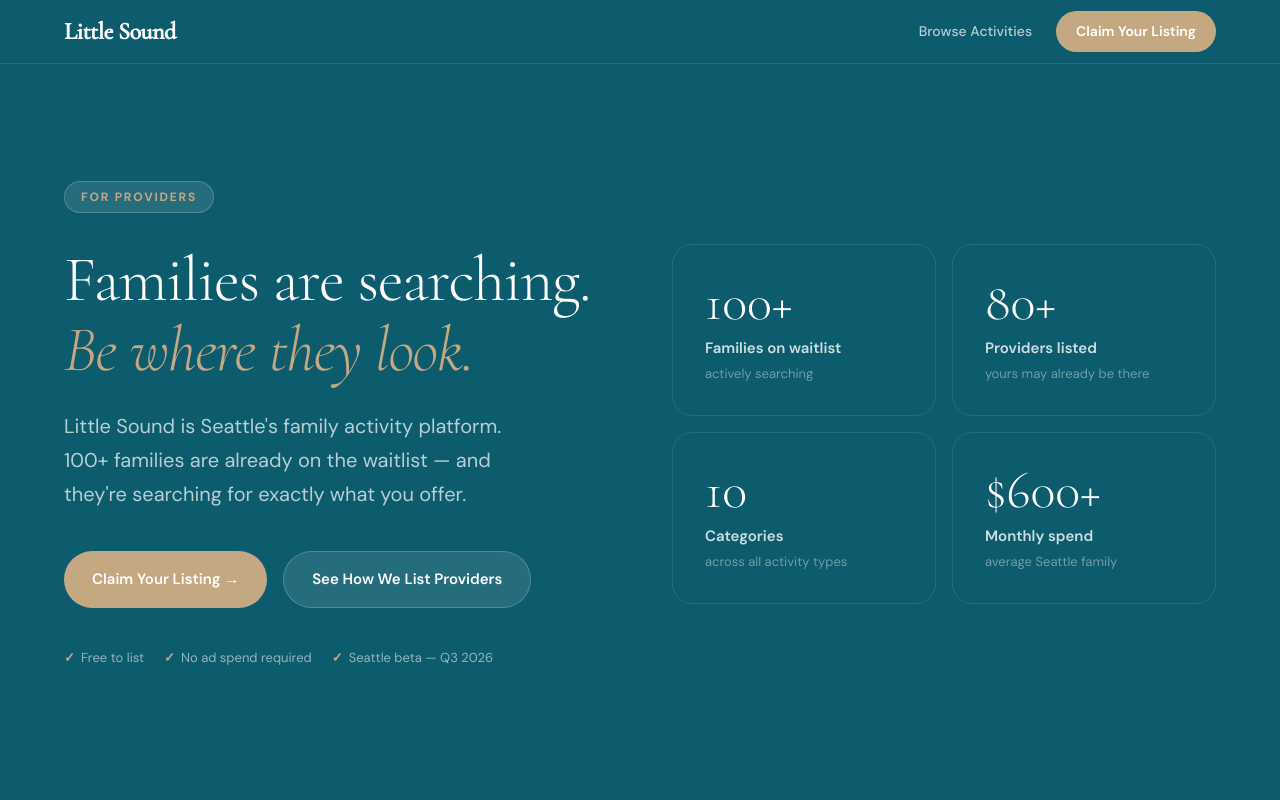
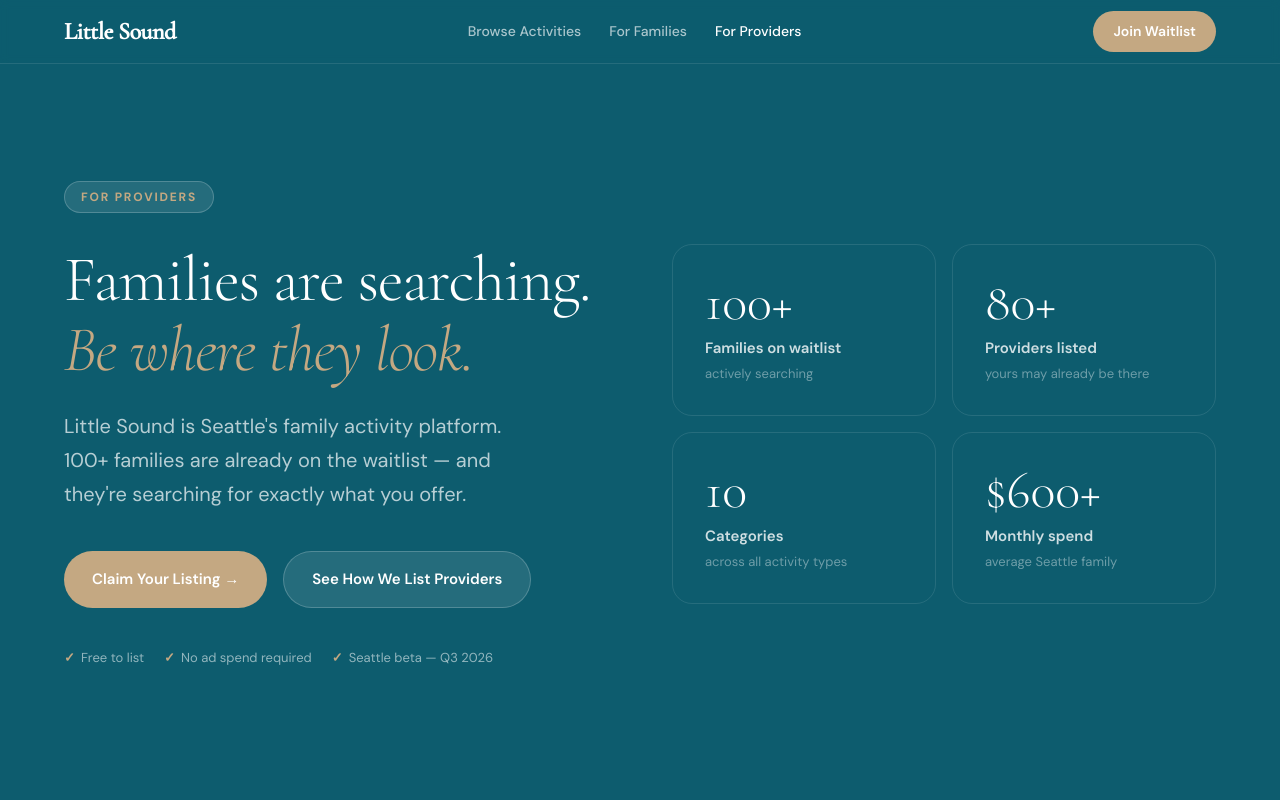
Before and after one commit to thelittlesound/littlesound-landing, a Next.js app: page /for-providers in a window 1280 px wide. Shown: the top 800 px of the page. Built offline with nearby package versions, Linux system fonts and the light colour scheme.

Commit message:
Add site-wide nav with mobile hamburger menu

```diff
--- a/app/components/Hero.tsx
+++ b/app/components/Hero.tsx
@@ -75,7 +75,7 @@
   ];
 
   return (
-    <section className="min-h-screen bg-[#0D5C6E] pt-24 pb-16 px-6 md:px-10 lg:px-16 flex items-center">
+    <section className="min-h-screen bg-[#0D5C6E] pt-32 pb-16 px-6 md:px-10 lg:px-16 flex items-center">
       <div className="max-w-[1280px] mx-auto w-full grid grid-cols-1 lg:grid-cols-2 gap-16 items-center">
 
         {/* Left — copy */}
--- /dev/null
+++ b/app/components/Nav.tsx
@@ -0,0 +1,92 @@
+'use client';
+
+import { useState } from 'react';
+import Link from 'next/link';
+import { usePathname } from 'next/navigation';
+
+const LINKS = [
+  { label: 'Browse Activities', href: '/discover' },
+  { label: 'For Families',      href: '/for-families' },
+  { label: 'For Providers',     href: '/for-providers' },
+];
+
+export default function Nav() {
+  const [open, setOpen] = useState(false);
+  const pathname = usePathname();
+
+  return (
+    <nav className="fixed top-0 left-0 right-0 z-50 bg-[#0D5C6E]/95 backdrop-blur-sm border-b border-white/10 h-16">
+      <div className="max-w-[1280px] mx-auto px-6 md:px-10 lg:px-16 h-full flex items-center justify-between">
+
+        {/* Logo */}
+        <Link
+          href="/"
+          className="font-['Cormorant_Garamond'] text-xl font-semibold text-white tracking-tight shrink-0"
+        >
+          Little Sound
+        </Link>
+
+        {/* Desktop links */}
+        <div className="hidden md:flex items-center gap-7">
+          {LINKS.map((link) => (
+            <Link
+              key={link.href}
+              href={link.href}
+              className={`text-sm font-medium transition-colors ${
+                pathname === link.href
+                  ? 'text-white'
+                  : 'text-white/65 hover:text-white'
+              }`}
+            >
+              {link.label}
+            </Link>
+          ))}
+        </div>
+
+        {/* Desktop CTA */}
+        <a
+          href="/#waitlist"
+          className="hidden md:inline-flex bg-[#C4A882] hover:bg-[#A8865A] text-white text-sm font-semibold rounded-full px-5 py-2.5 transition-colors shrink-0"
+        >
+          Join Waitlist
+        </a>
+
+        {/* Mobile hamburger */}
+        <button
+          onClick={() => setOpen(!open)}
+          className="md:hidden flex flex-col justify-center items-center gap-[5px] w-8 h-8"
+          aria-label="Toggle menu"
+        >
+          <span className={`block h-[2px] w-6 bg-white transition-all duration-200 ${open ? 'rotate-45 translate-y-[7px]' : ''}`} />
+          <span className={`block h-[2px] w-6 bg-white transition-all duration-200 ${open ? 'opacity-0' : ''}`} />
+          <span className={`block h-[2px] w-6 bg-white transition-all duration-200 ${open ? '-rotate-45 -translate-y-[7px]' : ''}`} />
+        </button>
+      </div>
+
+      {/* Mobile menu */}
+      {open && (
+        <div className="md:hidden bg-[#0A4A5A] border-t border-white/10 px-6 py-5 space-y-1">
+          {LINKS.map((link) => (
+            <Link
+              key={link.href}
+              href={link.href}
+              onClick={() => setOpen(false)}
+              className={`block py-3 text-[15px] font-medium border-b border-white/10 transition-colors ${
+                pathname === link.href ? 'text-white' : 'text-white/70 hover:text-white'
+              }`}
+            >
+              {link.label}
+            </Link>
+          ))}
+          <a
+            href="/#waitlist"
+            onClick={() => setOpen(false)}
+            className="block mt-4 text-center bg-[#C4A882] hover:bg-[#A8865A] text-white font-semibold rounded-full px-5 py-3 text-[15px] transition-colors"
+          >
+            Join Waitlist
+          </a>
+        </div>
+      )}
+    </nav>
+  );
+}
--- a/app/discover/page.tsx
+++ b/app/discover/page.tsx
@@ -194,7 +194,7 @@
     <main className="min-h-screen bg-white">
 
       {/* Header */}
-      <section className="bg-[#0D5C6E] px-6 md:px-10 lg:px-16 pt-16 pb-12">
+      <section className="bg-[#0D5C6E] px-6 md:px-10 lg:px-16 pt-32 pb-12">
         <div className="max-w-[1280px] mx-auto">
           <p className="text-xs font-bold uppercase tracking-widest text-[#7A9AAA] mb-4">
             Seattle Metro
@@ -229,7 +229,7 @@
       </section>
 
       {/* Filters */}
-      <section className="border-b border-[#E8DFC8] bg-[#F5EFE0] px-6 md:px-10 lg:px-16 py-6 sticky top-0 z-10">
+      <section className="border-b border-[#E8DFC8] bg-[#F5EFE0] px-6 md:px-10 lg:px-16 py-6 sticky top-16 z-10">
         <div className="max-w-[1280px] mx-auto space-y-4">
 
           <div>
--- a/app/for-families/page.tsx
+++ b/app/for-families/page.tsx
@@ -88,24 +88,6 @@
 
   return (
     <main>
-
-      {/* ── NAV ── */}
-      <nav className="fixed top-0 left-0 right-0 z-50 bg-[#0D5C6E]/95 backdrop-blur-sm border-b border-white/10 px-6 md:px-10 lg:px-16 h-16 flex items-center justify-between">
-        <Link href="/" className="font-['Cormorant_Garamond'] text-xl font-semibold text-white tracking-tight">
-          Little Sound
-        </Link>
-        <div className="flex items-center gap-6">
-          <Link href="/discover" className="text-white/70 hover:text-white text-sm font-medium transition-colors">
-            Browse Activities
-          </Link>
-          <a
-            href="#waitlist"
-            className="bg-[#C4A882] hover:bg-[#A8865A] text-white text-sm font-semibold rounded-full px-5 py-2.5 transition-colors"
-          >
-            Join Waitlist
-          </a>
-        </div>
-      </nav>
 
       {/* ── HERO ── */}
       <section className="min-h-screen bg-[#0D5C6E] pt-32 pb-20 px-6 md:px-10 lg:px-16 flex items-center">
--- a/app/for-providers/page.tsx
+++ b/app/for-providers/page.tsx
@@ -72,24 +72,6 @@
 
   return (
     <main>
-
-      {/* ── NAV ── */}
-      <nav className="fixed top-0 left-0 right-0 z-50 bg-[#0D5C6E]/95 backdrop-blur-sm border-b border-white/10 px-6 md:px-10 lg:px-16 h-16 flex items-center justify-between">
-        <Link href="/" className="font-['Cormorant_Garamond'] text-xl font-semibold text-white tracking-tight">
-          Little Sound
-        </Link>
-        <div className="flex items-center gap-6">
-          <Link href="/discover" className="text-white/70 hover:text-white text-sm font-medium transition-colors">
-            Browse Activities
-          </Link>
-          <a
-            href="mailto:hello@thelittlesound.com"
-            className="bg-[#C4A882] hover:bg-[#A8865A] text-white text-sm font-semibold rounded-full px-5 py-2.5 transition-colors"
-          >
-            Claim Your Listing
-          </a>
-        </div>
-      </nav>
 
       {/* ── HERO ── */}
       <section className="min-h-screen bg-[#0D5C6E] pt-32 pb-20 px-6 md:px-10 lg:px-16 flex items-center">
--- a/app/layout.tsx
+++ b/app/layout.tsx
@@ -1,5 +1,6 @@
 import type { Metadata } from 'next';
 import './globals.css';
+import Nav from './components/Nav';
 
 export const metadata: Metadata = {
   title: 'Little Sound | Family Activity Planning Platform',
@@ -53,6 +54,7 @@
         {/* Fonts are loaded via CSS @import */}
       </head>
       <body>
+        <Nav />
         {children}
       </body>
     </html>
```
